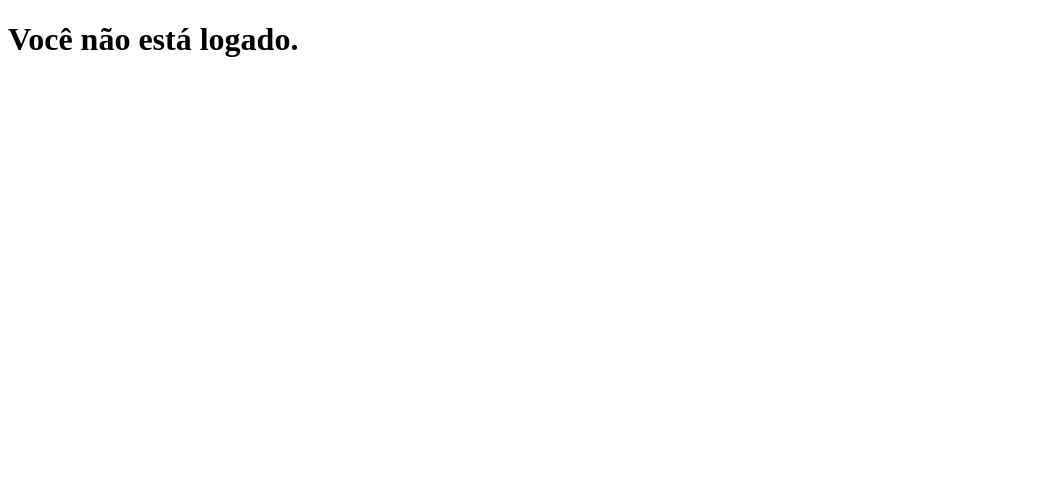
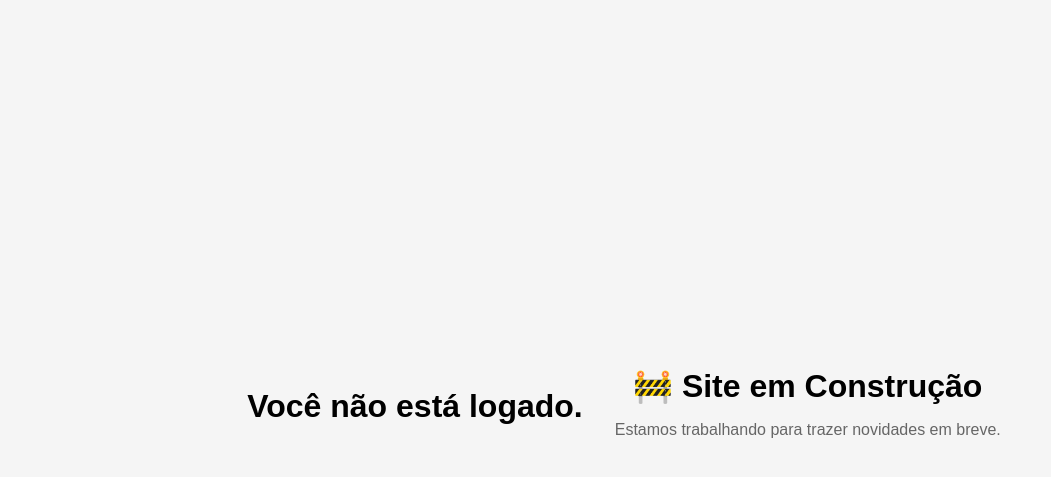
Before and after one commit to Eddur404/topus, a Flask app: page / in a window 1280 px wide. Shown: the top 477 px of the page, without its empty margins (0-1051 px from the left). Run offline with Flask 3, Linux system fonts and the light colour scheme.

Commit message:
Preparando as coisas para a Hospedagem

```diff
--- a/app/templates/home.html
+++ b/app/templates/home.html
@@ -3,7 +3,31 @@
 <head>
     <meta charset="UTF-8">
     <meta name="viewport" content="width=device-width, initial-scale=1.0">
-    <title>Document</title>
+    <title>Home Topus</title>
+    <style>
+        body {
+            margin: 0;
+            height: 100vh;
+            display: flex;
+            justify-content: center;
+            align-items: center;
+            font-family: Arial, sans-serif;
+            background-color: #f5f5f5;
+            text-align: center;
+        }
+
+        .container {
+            padding: 2rem;
+        }
+
+        h1 {
+            margin-bottom: 0.5rem;
+        }
+
+        p {
+            color: #666;
+        }
+    </style>
 </head>
 <body>
     {% if current_user.is_authenticated %}
@@ -12,5 +36,9 @@
         <h1>Você não está logado.</h1>
     {% endif %}
 
+    <div class="container">
+        <h1>🚧 Site em Construção</h1>
+        <p>Estamos trabalhando para trazer novidades em breve.</p>
+    </div>
 </body>
 </html>
```
